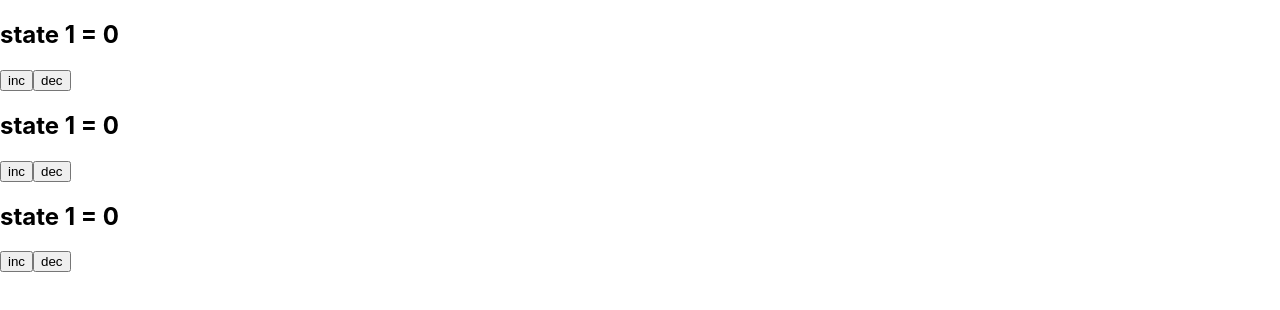
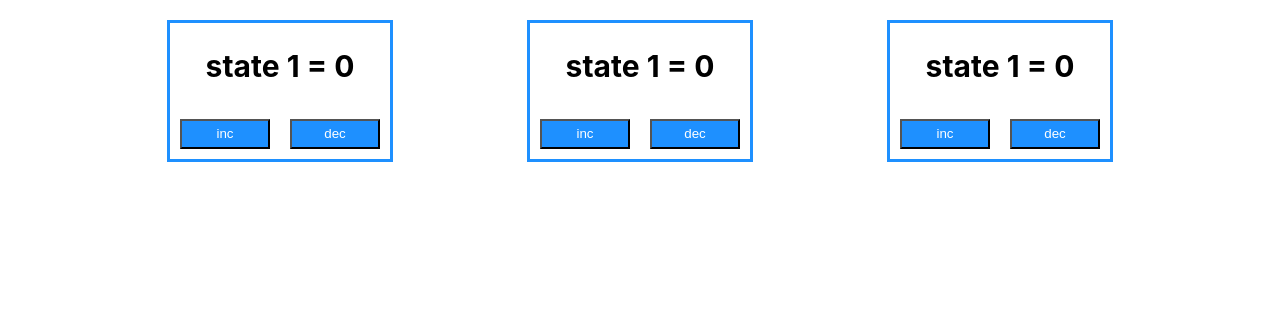
Before and after one commit to luchykYana/react_lesson1, a React (Create React App) app: page / in a window 1280 px wide. Shown: the top 310 px of the page. Built offline with nearby package versions, Linux system fonts and the light colour scheme.

Commit message:
classwork_7

```diff
--- a/src/App.css
+++ b/src/App.css
@@ -1,38 +1,30 @@
-.App {
-  text-align: center;
+.main{
+    display: flex;
+    margin: 20px 100px;
+    justify-content: space-around;
+    font-size: 20px;
 }
 
-.App-logo {
-  height: 40vmin;
-  pointer-events: none;
+.state{
+    width: 220px;
+    border: 3px solid dodgerblue;
 }
 
-@media (prefers-reduced-motion: no-preference) {
-  .App-logo {
-    animation: App-logo-spin infinite 20s linear;
-  }
+.state h2{
+    text-align: center;
 }
 
-.App-header {
-  background-color: #282c34;
-  min-height: 100vh;
-  display: flex;
-  flex-direction: column;
-  align-items: center;
-  justify-content: center;
-  font-size: calc(10px + 2vmin);
-  color: white;
+.state > button{
+    width: 90px;
+    height: 30px;
+    margin: 10px;
+    background-color: dodgerblue;
+    color: white;
+    transition: 500ms color, 500ms background-color;
+    cursor: pointer;
 }
 
-.App-link {
-  color: #61dafb;
+.state > button:hover{
+    background-color: white;
+    color: dodgerblue;
 }
-
-@keyframes App-logo-spin {
-  from {
-    transform: rotate(0deg);
-  }
-  to {
-    transform: rotate(360deg);
-  }
-}
--- a/src/App.js
+++ b/src/App.js
@@ -1,4 +1,4 @@
-// стоврити об'єкт {a:0,b:0,c:0}
+// створити об'єкт {a:0,b:0,c:0}
 // Стоврити 6 кнопок.
 //     по дві на кожен з параметрів об'єкту.
 // одна кнопка збільшує значення , інша зменшує
@@ -13,27 +13,35 @@ export default function App() {
     let [{a, b, c}, dispatch] = useReducer(reducer, initialState);
 
     return (
-        <div>
+        <div className={'main'}>
+            <div className={'state'}>
                 <h2>state 1 = {a}</h2>
-            <button onClick={() => dispatch({key:'a', type:'INC'})}>inc</button>
+                <button onClick={() => dispatch({key: 'a', type: 'INC'})}>inc</button>
                 <button onClick={() => {
                     if (a <= 0) return
-                dispatch({key:'a', type:'DEC'})
-            }}>dec</button>
-
+                    dispatch({key: 'a', type: 'DEC'})
+                }}>dec
+                </button>
+            </div>
+            <div className={'state'}>
                 <h2>state 1 = {b}</h2>
-            <button onClick={() => dispatch({key:'b', type:'INC'})}>inc</button>
+                <button onClick={() => dispatch({key: 'b', type: 'INC'})}>inc</button>
                 <button onClick={() => {
-                if(b <= 0) return
-                dispatch({key:'b', type:'DEC'})}
-            }>dec</button>
-
+                    if (b <= 0) return
+                    dispatch({key: 'b', type: 'DEC'})
+                }
+                }>dec
+                </button>
+            </div>
+            <div className={'state'}>
                 <h2>state 1 = {c}</h2>
-            <button onClick={() => dispatch({key:'c', type:'INC'})}>inc</button>
+                <button onClick={() => dispatch({key: 'c', type: 'INC'})}>inc</button>
                 <button onClick={() => {
-                if(c <= 0) return
-                dispatch({key:'c', type:'DEC'})
-            }}>dec</button>
+                    if (c <= 0) return
+                    dispatch({key: 'c', type: 'DEC'})
+                }}>dec
+                </button>
+            </div>
         </div>
     );
 }
```
Lines whose indentation alone changed are shown as unchanged.
